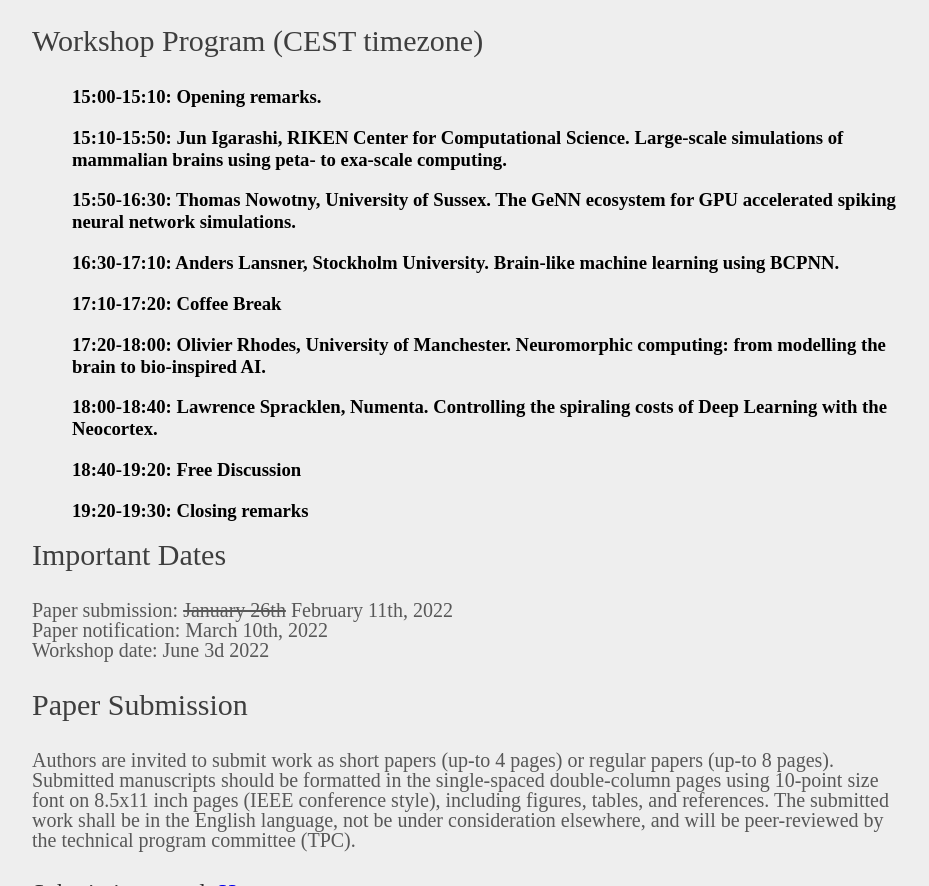
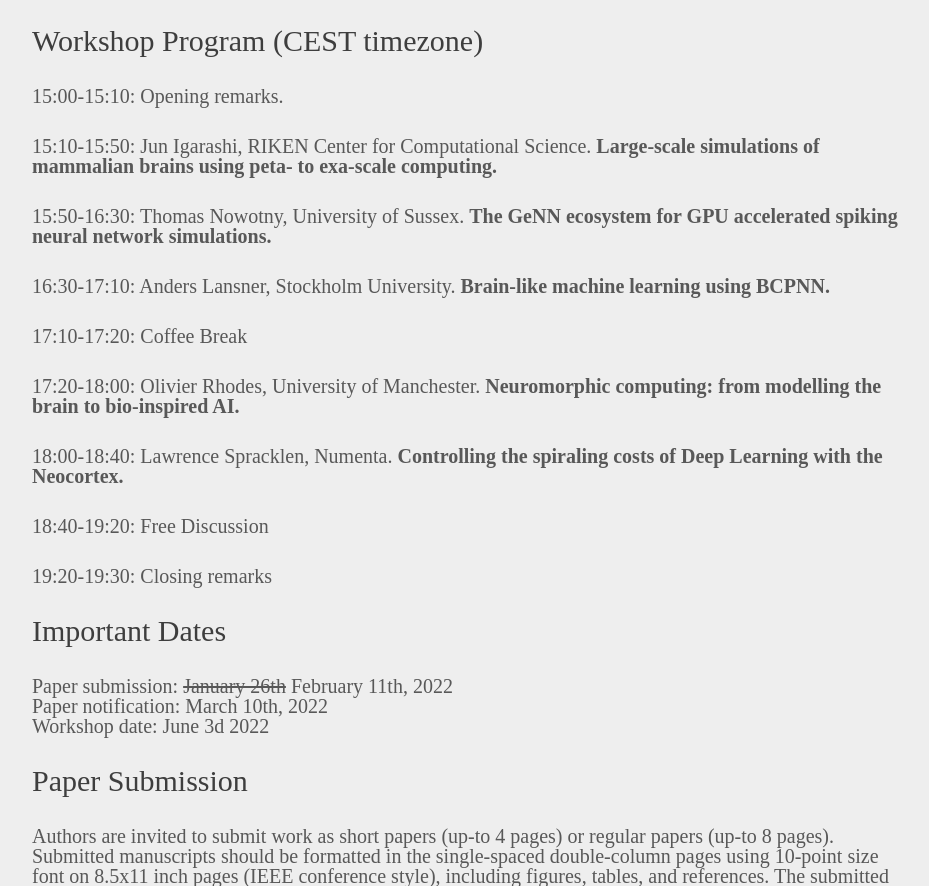
Before and after one commit to cortex-ws/cortex-ws.github.io, a plain HTML site: page index.html in a window 1280 px wide. Shown: the part 1477-2363 px from the top of the page, without its empty margins (168-1097 px from the left). Drawn offline with Linux system fonts and the light colour scheme.

Commit message:
format program

```diff
--- a/index.html
+++ b/index.html
@@ -59,27 +59,34 @@
 
 			<h1 id="program">Workshop Program (CEST timezone)</h1>
 
-			<ul>
-			    <h3>15:00-15:10: Opening remarks.</h3>
+			<!--ul-->
+			    <p>15:00-15:10: Opening remarks.</p>
 
-			    <h3>15:10-15:50: Jun Igarashi, RIKEN Center for Computational Science. Large-scale simulations of mammalian brains using peta- to exa-scale computing.
-</h3>
+			    <p>15:10-15:50: Jun Igarashi, RIKEN Center for Computational Science.
+			    <strong>Large-scale simulations of mammalian brains using peta- to exa-scale computing.</strong>
+</p>
 
-			    <h3>15:50-16:30: Thomas Nowotny, University of Sussex. The GeNN ecosystem for GPU accelerated spiking neural network simulations.</h3>
+			    <p>15:50-16:30: Thomas Nowotny, University of Sussex.
+			    <strong>The GeNN ecosystem for GPU accelerated spiking neural network simulations.</strong>
+			    </p>
 
-			    <h3>16:30-17:10: Anders Lansner, Stockholm University. Brain-like machine learning using BCPNN.</h3>
+			    <p>16:30-17:10: Anders Lansner, Stockholm University.
+			    <strong>Brain-like machine learning using BCPNN.</strong></p>
 
-			    <h3>17:10-17:20: Coffee Break</h3>
+			    <p>17:10-17:20: Coffee Break</p>
 
-			    <h3>17:20-18:00: Olivier Rhodes, University of Manchester. Neuromorphic computing: from modelling the brain to bio-inspired AI. </h3>
+			    <p>17:20-18:00: Olivier Rhodes, University of Manchester.
+			    <strong>Neuromorphic computing: from modelling the brain to bio-inspired AI.
+			    </strong></p>
 
-			    <h3>18:00-18:40: Lawrence Spracklen, Numenta. Controlling the spiraling costs of Deep Learning with the Neocortex.
-</h3>
+			    <p>18:00-18:40: Lawrence Spracklen, Numenta.
+			    <strong>Controlling the spiraling costs of Deep Learning with the Neocortex.
+				</strong></p>
 
-			    <h3>18:40-19:20: Free Discussion</h3>
+			    <p>18:40-19:20: Free Discussion</p>
 
-			    <h3>19:20-19:30: Closing remarks</h3>
-			</ul>
+			    <p>19:20-19:30: Closing remarks</p>
+			<!--/ul-->
 
 
 
```
